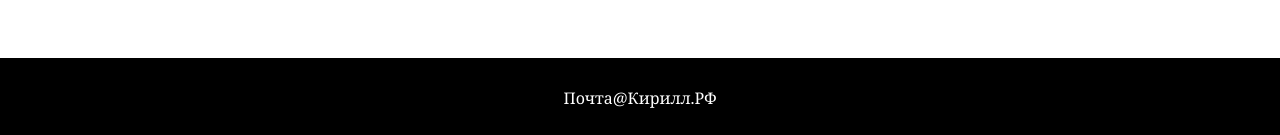
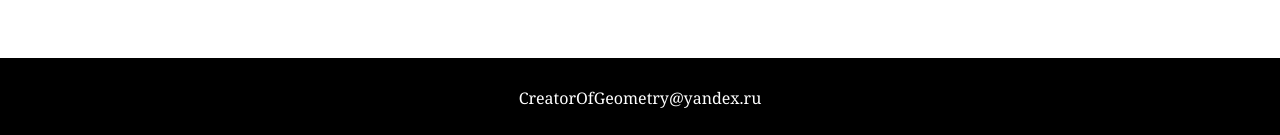
Before and after one commit to CreatorOfGeometry/1.0, a plain HTML site: page index.html in a window 1280 px wide. Shown: the part 5483-5618 px from the top of the page. Drawn offline with nearby package versions, Linux system fonts and the light colour scheme.

Commit message:
Update index.html

```diff
--- a/index.html
+++ b/index.html
@@ -319,7 +319,7 @@
         </form>
       </div>
     </div>
-    <footer>Почта@Кирилл.РФ </footer>
+    <footer>CreatorOfGeometry@yandex.ru</footer>
   </div>
   <script src="https://cdn.jsdelivr.net/npm/axios/dist/axios.min.js"></script>
   <script src="./script.js"></script>
```
